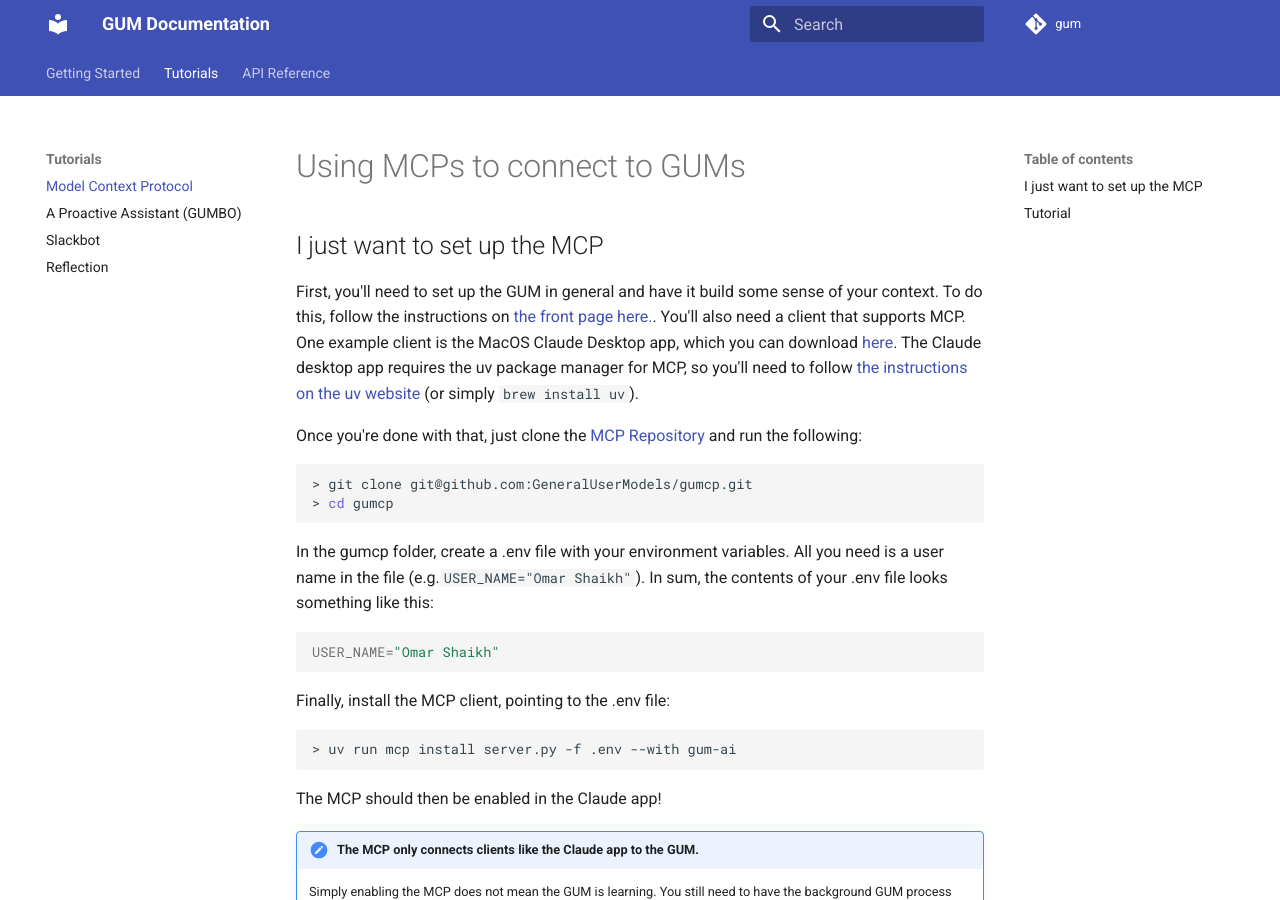
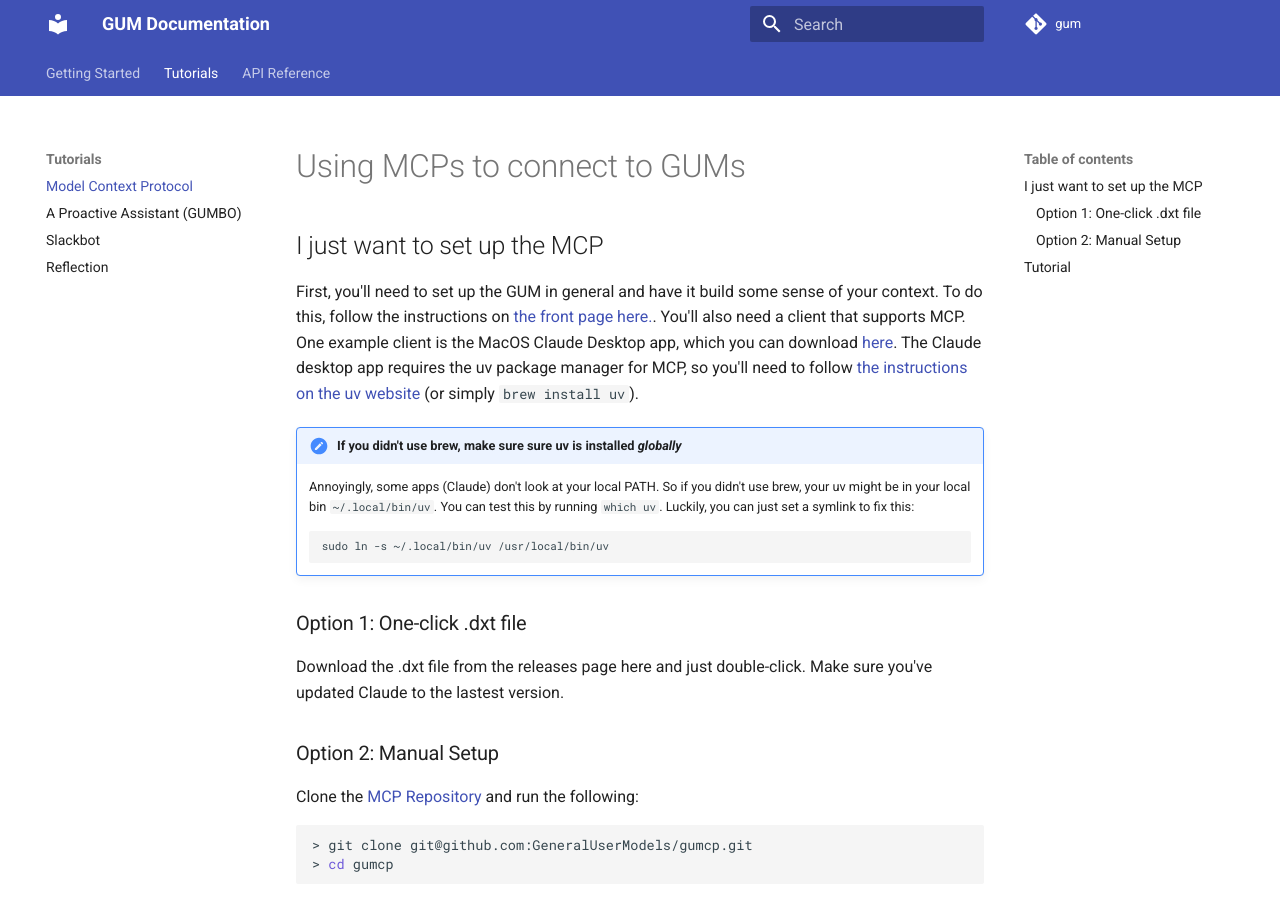
Before and after one commit to parmar-abhinav/gum, an MkDocs documentation site: the page built from docs/tutorials/mcp.md, in a window 1280 px wide and 900 px high. Built offline with MkDocs 1.6.1 and Material for MkDocs 9.7.7, drawn with Linux system fonts in a browser that asks for light colours; comment, search, counter and statistics services are not loaded.

Commit message:
update docs

````diff
--- a/docs/tutorials/mcp.md
+++ b/docs/tutorials/mcp.md
@@ -4,7 +4,20 @@
 
 First, you'll need to set up the GUM in general and have it build some sense of your context. To do this, follow the instructions on [the front page here.](../index.md). You'll also need a client that supports MCP. One example client is the MacOS Claude Desktop app, which you can download [here](https://claude.ai/download). The Claude desktop app requires the uv package manager for MCP, so you'll need to follow [the instructions on the uv website](https://docs.astral.sh/uv/getting-started/installation/) (or simply ```brew install uv```).
 
-Once you're done with that, just clone the [MCP Repository](https://github.com/GeneralUserModels/gumcp) and run the following:
+!!! note "If you didn't use brew, make sure sure uv is installed _globally_"
+    Annoyingly, some apps (Claude) don't look at your local PATH. So if you didn't use brew, your uv might be in your local bin ```~/.local/bin/uv```. You can test this by running ```which uv```. Luckily, you can just set a symlink to fix this:
+
+    ```
+    sudo ln -s ~/.local/bin/uv /usr/local/bin/uv
+    ```
+
+### Option 1: One-click .dxt file
+
+Download the .dxt file from the releases page here and just double-click. Make sure you've updated Claude to the lastest version.
+
+### Option 2: Manual Setup
+
+Clone the [MCP Repository](https://github.com/GeneralUserModels/gumcp) and run the following:
 
 ```bash
 > git clone git@github.com:GeneralUserModels/gumcp.git
````
